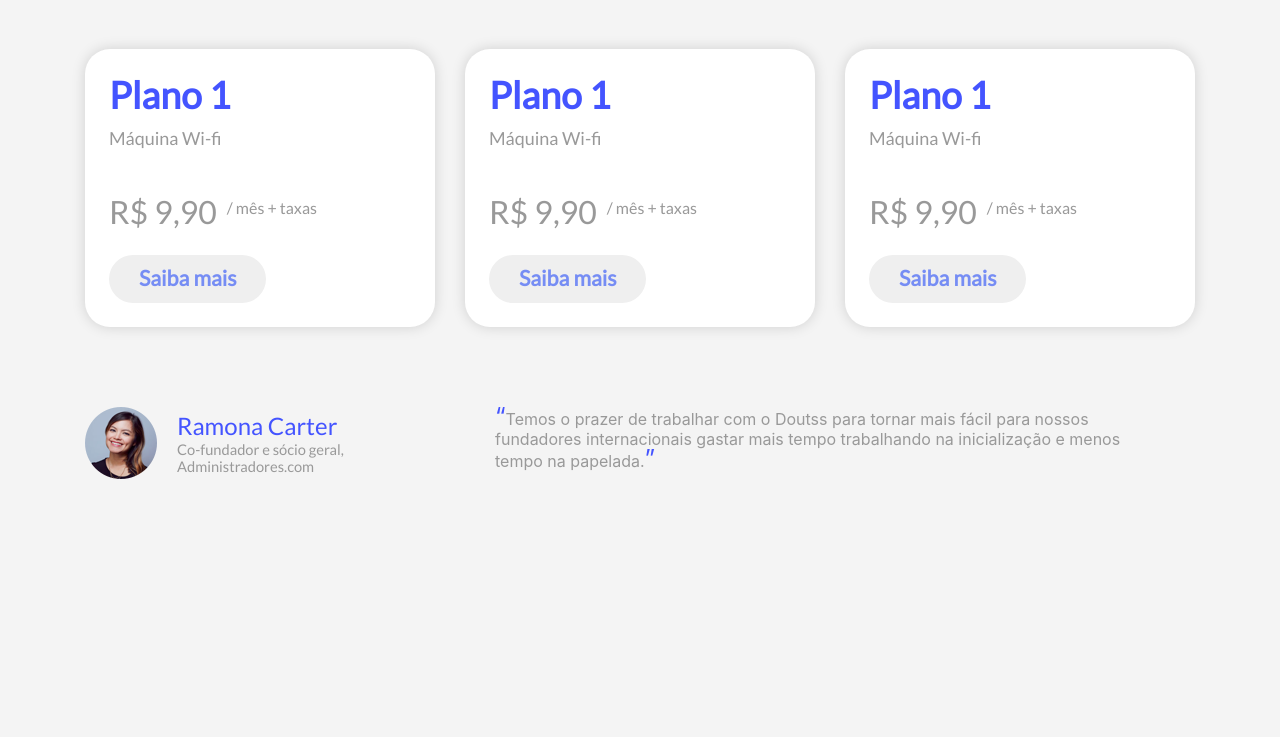
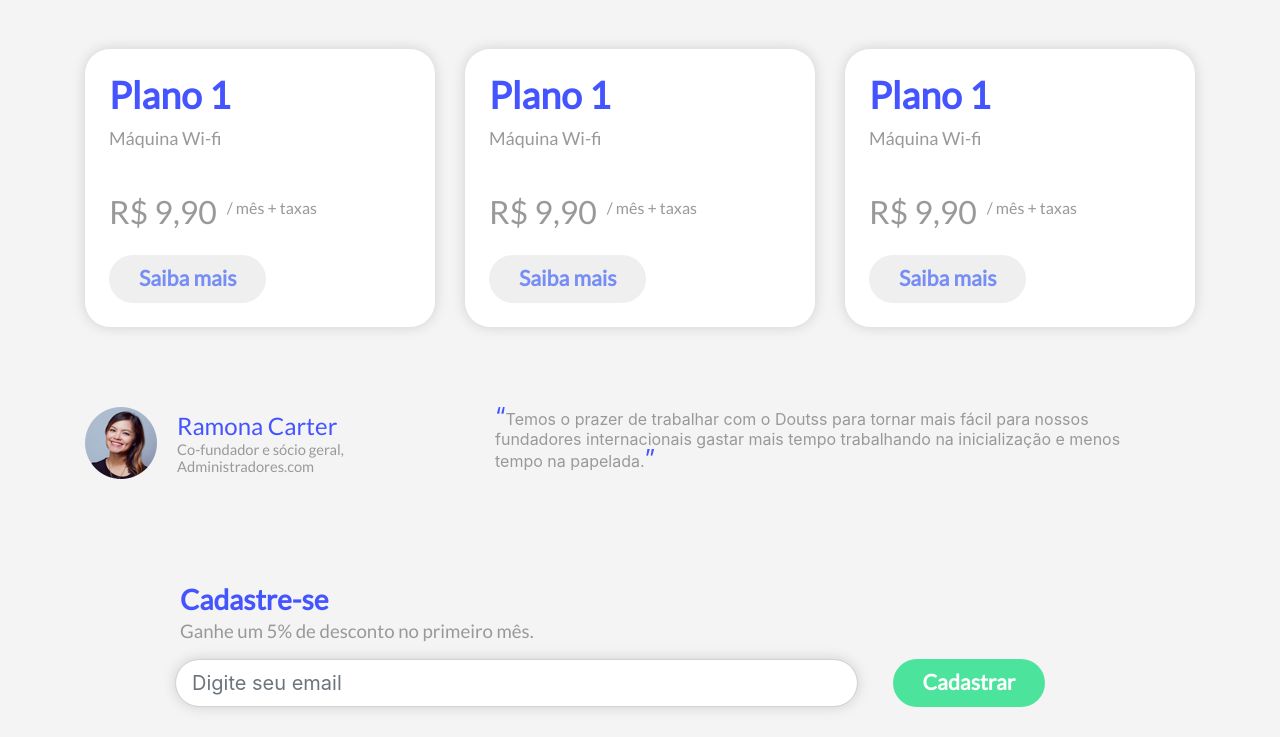
Before and after one commit to roofranklin/testePrudential, a website: page index.html in a window 1280 px wide. Shown: the part 646-1383 px from the top of the page. Before the commit the page ends 1163 px from the top, so only its background shows below. Drawn offline with nearby package versions, Linux system fonts and the light colour scheme.

Commit message:
Finalização do conteúdo main no desktop

```diff
--- a/index.html
+++ b/index.html
@@ -130,6 +130,22 @@
             </div>
           </div>
         </section>
+        <section class="newsletter">
+          <div class="row">
+            <div class="col-md-10 offset-md-1">
+              <h2 class="ultramarineblue">Cadastre-se</h2>
+              <p class="manatee">Ganhe um 5% de desconto no primeiro mês.</p>
+              <div class="row">
+                  <div class="col-md-9">
+                    <input class="form-control form-control-lg" type="email" placeholder="Digite seu email">
+                  </div>
+                  <div class="col-md-3">
+                    <button class="bg-shamrock white" type="submit" href="#">Cadastrar</button>
+                  </div>
+              </div>
+            </div>
+          </div>
+        </section>
       </div>
     </main>
     <!-- Optional JavaScript -->
--- a/sass/header.scss
+++ b/sass/header.scss
@@ -79,13 +79,8 @@ header{
             margin-left:0px;
         }
         button{
-            height:48px;
-            border-radius:24px;
             margin-top:24px;
             margin-left:24px;
-            padding-left:30px;
-            padding-right:30px;
-            box-shadow: $BoxShadow;
         }
         .cellphone{
             height: 533px;
--- a/sass/main.scss
+++ b/sass/main.scss
@@ -16,6 +16,7 @@ body{
         font-family: $fonteDefault;
         font-weight: bold;
         font-size: 21pt;
+        line-height:24px;
     }
     h3{
         font-family: $fonteDefault;
@@ -48,6 +49,10 @@ body{
         font-weight: bold;
         font-size: 16pt;
         border:none;
+        height:48px;
+        border-radius:24px;
+        padding-left:30px;
+        padding-right:30px;
     }
 }
 
@@ -71,6 +76,9 @@ main{
                 font-size:18px;
                 line-height: 24px;
             }
+            button{
+                margin-top:15px;
+            }
             .price{
                 margin-top:42px;
                 font-size:24pt;
@@ -82,13 +90,6 @@ main{
                 vertical-align:text-top;
                 margin-left:10px;
                 content:"/ mês + taxas";
-            }
-            button{
-                height:48px;
-                border-radius:24px;
-                margin-top:15px;
-                padding-left:30px;
-                padding-right:30px;
             }
         }
     }
@@ -129,4 +130,12 @@ main{
             }
         }
     }
+    .newsletter{
+        margin-top:100px;
+        input{
+            border-radius: 24px;
+            box-shadow: $BoxShadow;
+            margin-left:-5px;
+        }
+    }
 }
```
Also changed, not shown: css/header.css, css/main.css.
